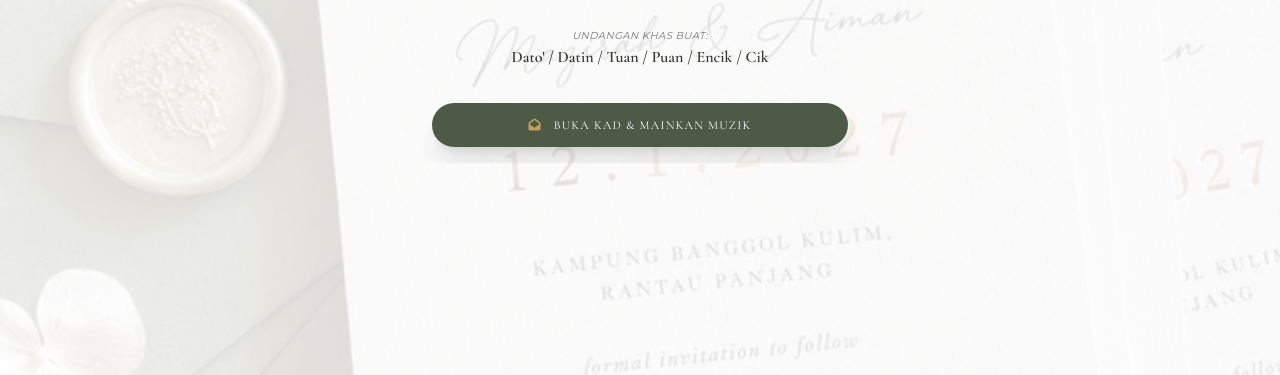
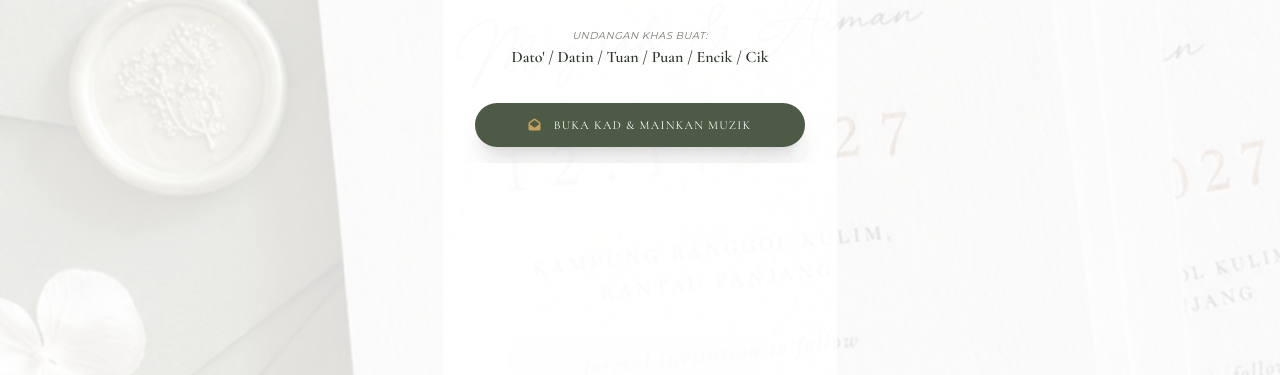
Before and after one commit to eaydell436/Kad-Kawin-v1.0, a website: page index.html in a window 1280 px wide. Shown: the part 425-800 px from the top of the page. Drawn offline with nearby package versions, Linux system fonts and the light colour scheme; a web font is replaced by a local one.

Commit message:
tukar lagi setting bg

```diff
--- a/index.html
+++ b/index.html
@@ -76,22 +76,28 @@
         letter-spacing: 0.08em;
       }
 
-      /* Default untuk semua pelayar */
-      .bg-wedding-photo {
-        background-image: url('https://eaydell436.github.io/Kad-Kawin-v1.0/IMG-20260725-WA0007.jpg');
-        background-size: cover;
-        background-position: center;
-        background-repeat: no-repeat;
+      /* LATAR BELAKANG - Guna body::before untuk semua peranti */
+      body {
+        position: relative;
+        min-height: 100vh;
+        background-color: #ffffff;
+      }
+
+      body::before {
+        content: '';
         position: fixed;
         top: 0;
         left: 0;
         right: 0;
         bottom: 0;
-        z-index: 0;
-        min-height: 100vh;
-      }
-
-      /* Overlay White lutsinar - pastikan di atas background */
+        background-image: url('https://eaydell436.github.io/Kad-Kawin-v1.0/IMG-20260725-WA0007.jpg');
+        background-size: cover;
+        background-position: center;
+        background-repeat: no-repeat;
+        z-index: -2;
+      }
+
+      /* Overlay White */
       .bg-overlay-white {
         background-color: rgba(255, 255, 255, 0.85);
         position: fixed;
@@ -99,8 +105,21 @@
         left: 0;
         right: 0;
         bottom: 0;
+        z-index: -1;
+        pointer-events: none;
+      }
+
+      /* Buang semua background-image dari kelas lain */
+      .bg-wedding-photo {
+        /* Tiada background di sini - guna body::before */
+        position: relative;
+        min-height: 100vh;
+      }
+
+      #welcome-screen,
+      #main-content {
+        position: relative;
         z-index: 1;
-        pointer-events: none;
       }
 
       /* Pastikan semua kandungan di atas overlay */
```
